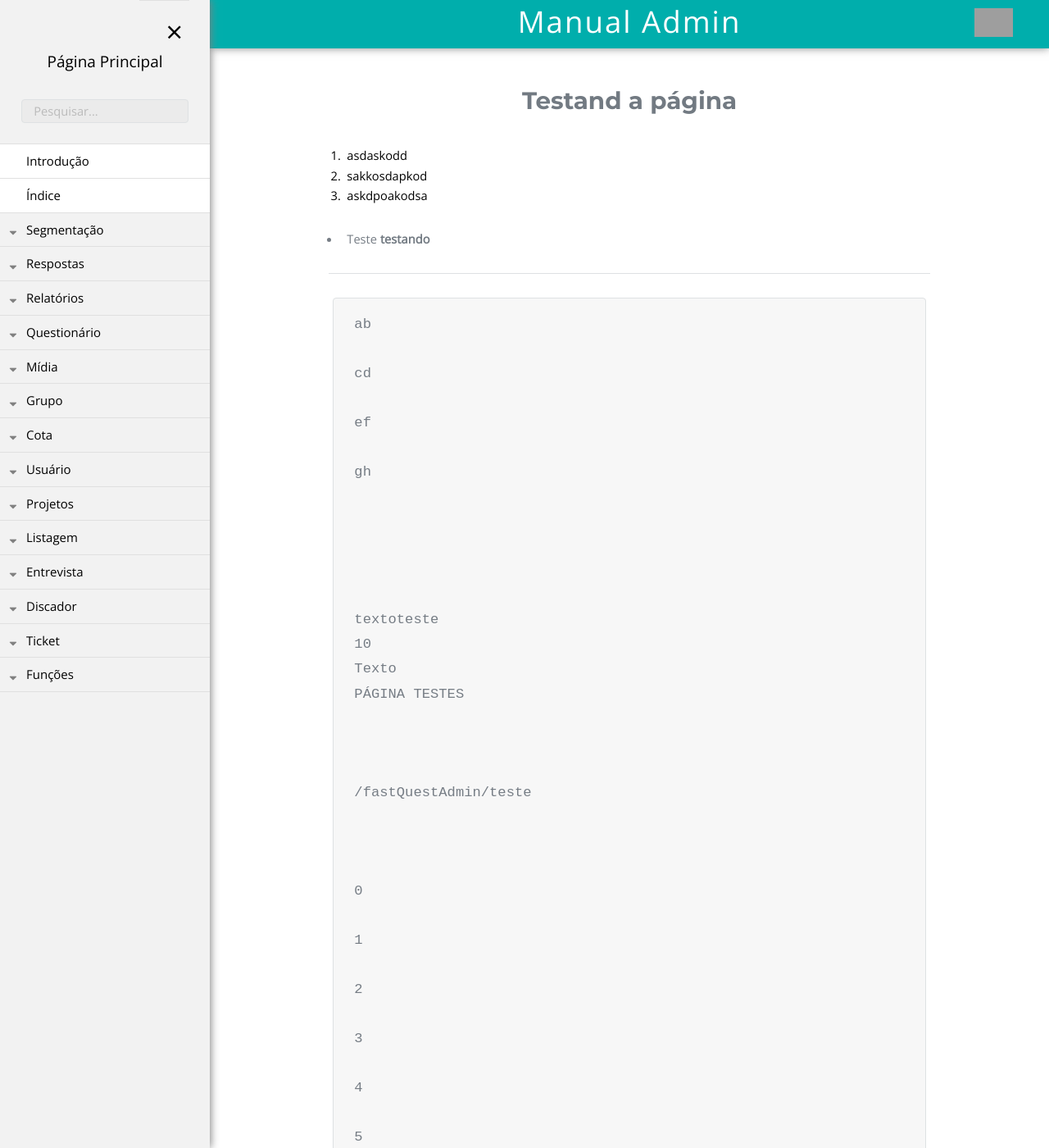
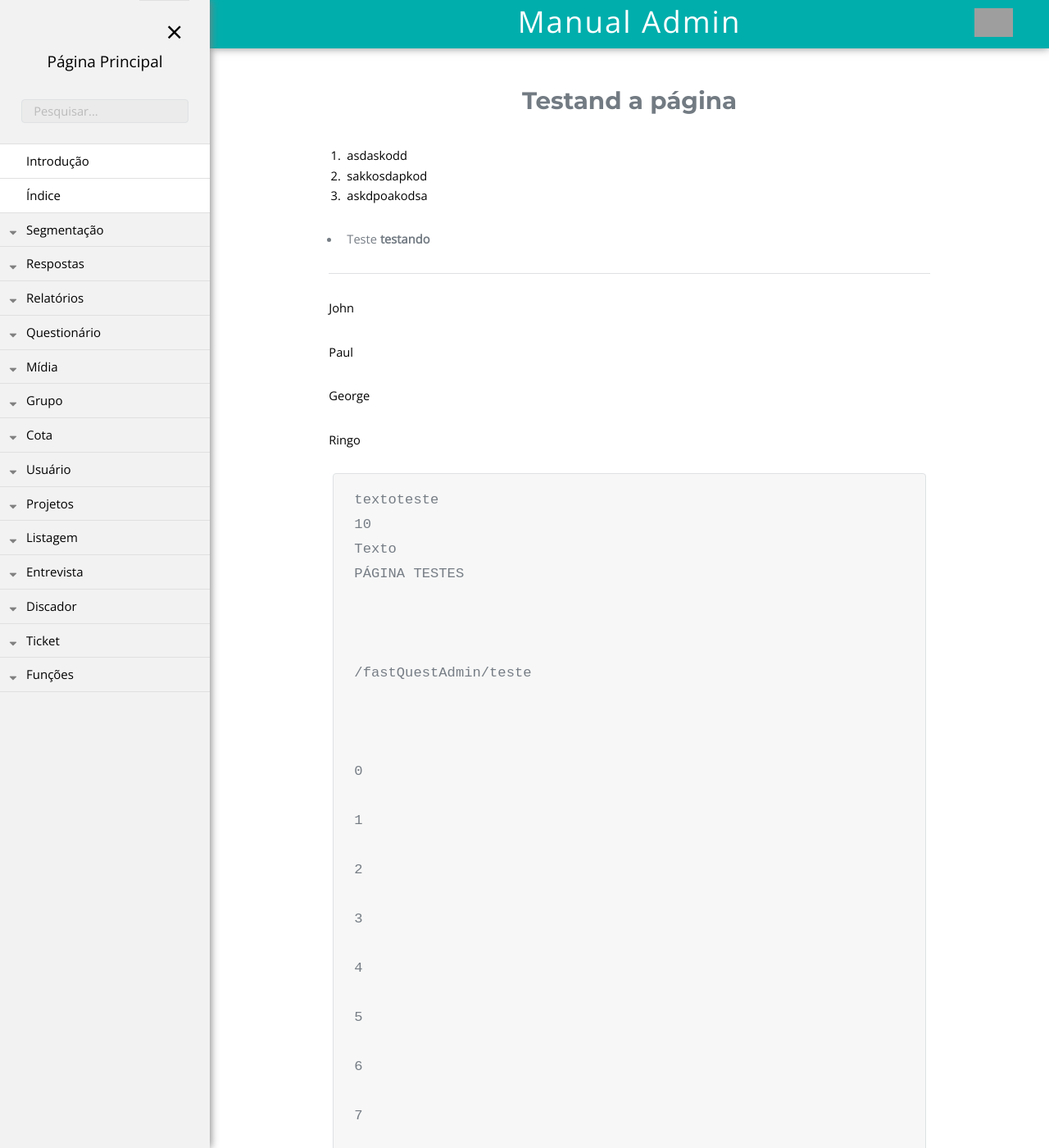
Before and after one commit to rogerio-figueiredo-hsr/hsrtechonline.github.io, a Jekyll site: the page built from _posts/2019-01-15-paginateste.md, in a window 1280 px wide and 1400 px high. Shown: the whole window at 82% size. Built offline with Jekyll 4.4.1, drawn with Linux system fonts in a browser that asks for light colours; some of the changed text lies outside the part shown; grey boxes are pictures that could not be loaded.

Commit message:
teste jekyll

```diff
--- a/_posts/2019-01-15-paginateste.md
+++ b/_posts/2019-01-15-paginateste.md
@@ -16,10 +16,10 @@ pasta: Projetos
 
 ----
 
-{% assign testarray = "ab, cd, ef, gh" | split: ", " %}
+{% assign beatles = "John, Paul, George, Ringo" | split: ", " %}
 
-{% for member in testarray %}
-    {{ member }}
+{% for member in beatles %}
+  {{ member }}
 {% endfor %}
 
 {% assign cont = 0 %}
```
